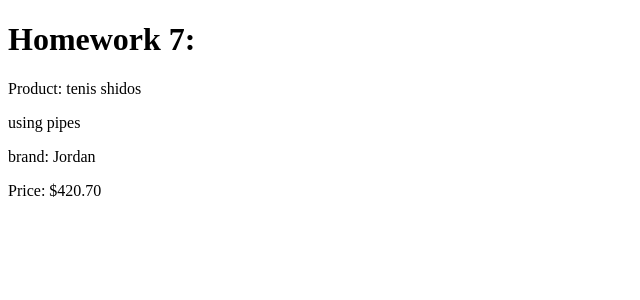
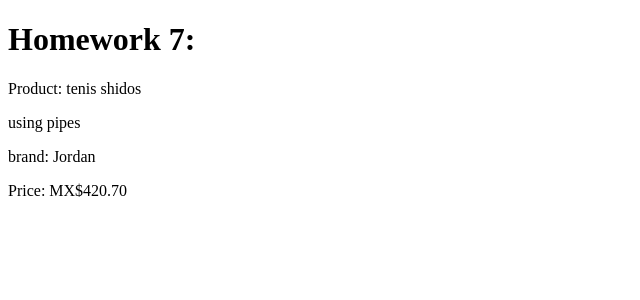
Before and after one commit to DiegoVallejoDev/angular-bootcamp, an Angular app: page / in a window 1280 px wide. Shown: the top 300 px of the page, without its empty margins (0-640 px from the left). Built offline with nearby package versions, Linux system fonts and the light colour scheme.

Commit message:
fixed to use angular currency pipe

```diff
--- a/src/app/app.module.ts
+++ b/src/app/app.module.ts
@@ -14,7 +14,7 @@
 import { Homework6Component } from './homework6/homework6.component';
 import { Homework7Component } from './homework7/homework7.component';
 import { CapitalizePipe } from './capitalize.pipe';
-import { CurrencyPipe } from './currency.pipe';
+
 
 
 @NgModule({
@@ -28,7 +28,6 @@
     Homework6Component,
     Homework7Component,
     CapitalizePipe,
-    CurrencyPipe,
   ],
   imports: [BrowserModule, AppRoutingModule, FormsModule, MyFirstModuleModule],
   providers: [RootInjectableService],
--- a/src/app/currency.pipe.ts
+++ /dev/null
@@ -1,12 +0,0 @@
-import { Pipe, PipeTransform } from '@angular/core';
-
-@Pipe({
-  name: 'currency'
-})
-export class CurrencyPipe implements PipeTransform {
-
-  transform(value: number): string {
-    return `$${value.toFixed(2)}`;
-  }
-
-}
--- a/src/app/homework7/homework7.component.html
+++ b/src/app/homework7/homework7.component.html
@@ -1,4 +1,4 @@
 <p>Product: tenis shidos</p>
 using pipes
 <p>brand: {{brand | capitalize}}</p>
-<p>Price: {{price | currency}}</p>
+<p>Price: {{price | currency: selectedCurrency}}</p>
--- a/src/app/homework7/homework7.component.ts
+++ b/src/app/homework7/homework7.component.ts
@@ -5,11 +5,8 @@
   templateUrl: './homework7.component.html',
   styleUrls: ['./homework7.component.css'],
 })
-export class Homework7Component implements OnInit {
-  public brand = 'jordan';
-  public price = 420.699;
-
-  constructor() {}
-
-  ngOnInit(): void {}
+export class Homework7Component {
+  public brand: string = 'jordan';
+  public price: number = 420.699;
+  public selectedCurrency: string = 'MXN';
 }
```
Also changed, not shown: 1 other file (tests, documents, lock files or other folders).
